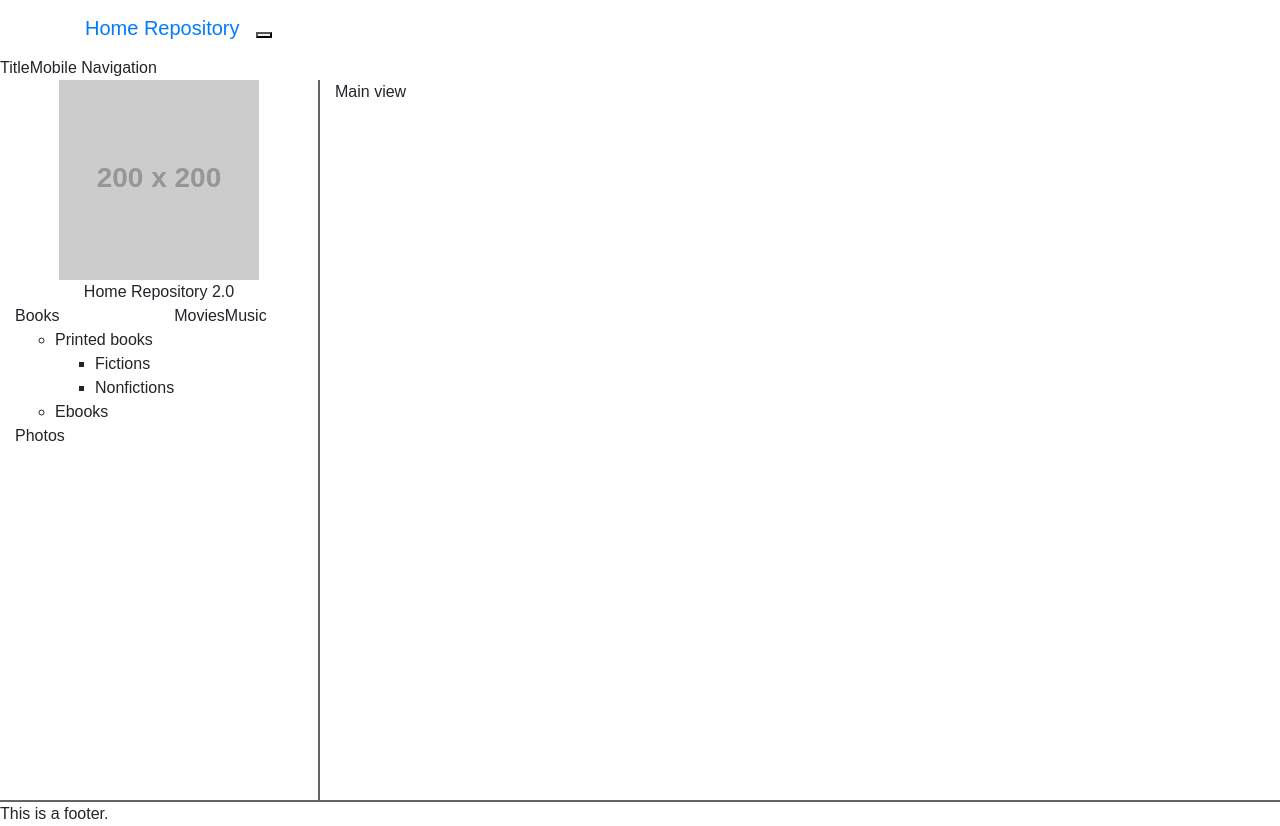
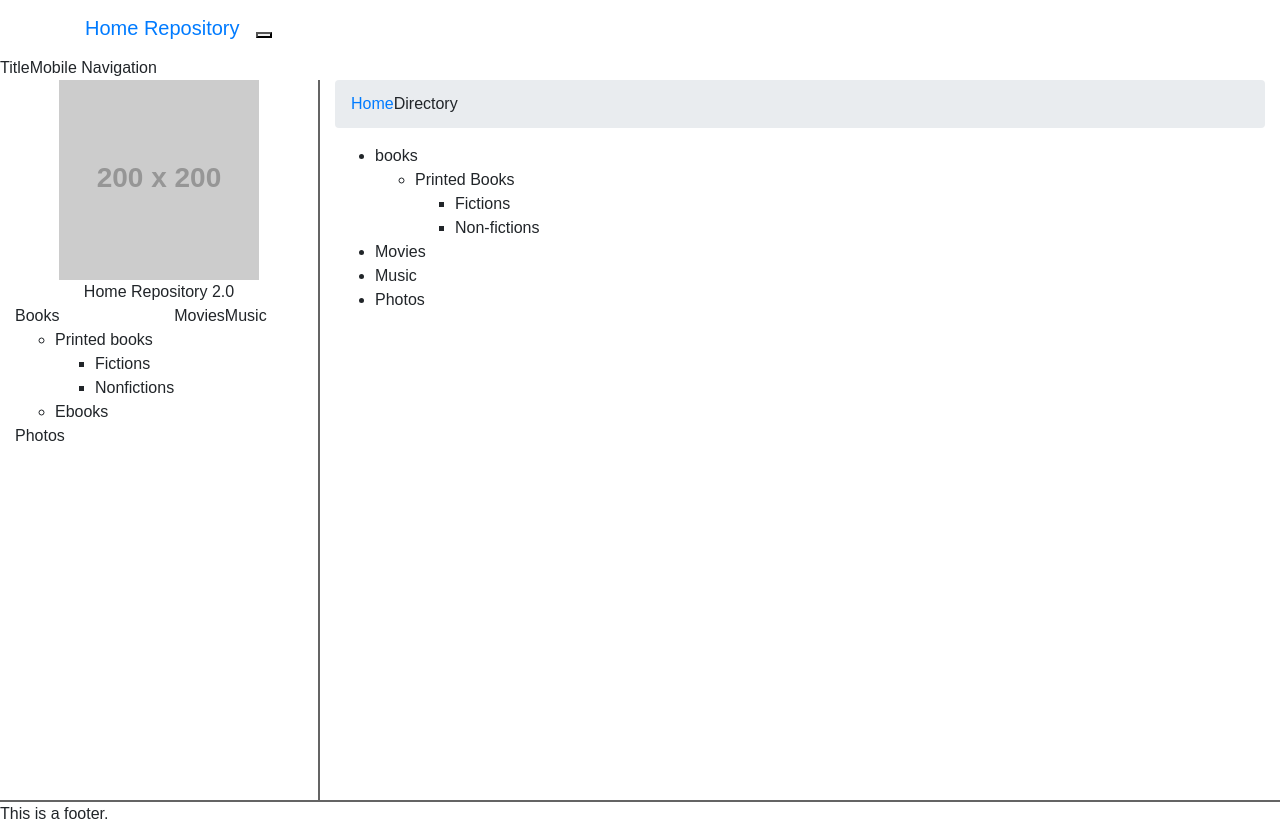
Before and after one commit to rorasa/homerepository, a React (Create React App) app in the folder client/: page / in a window 1280 px wide. Built offline with nearby package versions, Linux system fonts and the light colour scheme.

Commit message:
Add basic directory page

```diff
--- a/client/src/App.js
+++ b/client/src/App.js
@@ -2,6 +2,7 @@ import React, { Component } from 'react';
 import './App.css';
 import { Grid, Row, Col} from 'react-bootstrap';
 import Navigation from './Navigation';
+import Directory from './Directory';
 import Sidebar from './Sidebar';
 import Footer from './Footer';
 
@@ -24,7 +25,7 @@ class App extends Component {
               <Sidebar/>
             </Col>
             <Col xs={12} sm={9}>
-              Main view
+              <Directory/>
             </Col>
           </Row>
         </Grid>
--- /dev/null
+++ b/client/src/Directory.js
@@ -0,0 +1,40 @@
+import React, { Component } from 'react';
+import { Breadcrumb } from 'react-bootstrap';
+
+class Directory extends Component {
+ render(){
+   return (
+     <div>
+      <Breadcrumb>
+        <Breadcrumb.Item href="/">Home</Breadcrumb.Item>
+        <Breadcrumb.Item href="#" active>Directory</Breadcrumb.Item>
+      </Breadcrumb>
+      <DirectoryList/>
+     </div>
+   );
+ }
+}
+
+class DirectoryList extends Component {
+  render(){
+    return (
+      <ul>
+        <li>books
+          <ul>
+            <li>Printed Books
+              <ul>
+                <li>Fictions</li>
+                <li>Non-fictions</li>
+              </ul>
+            </li>
+          </ul>
+        </li>
+        <li>Movies</li>
+        <li>Music</li>
+        <li>Photos</li>
+      </ul>
+    );
+  }
+}
+
+export default Directory;
```
